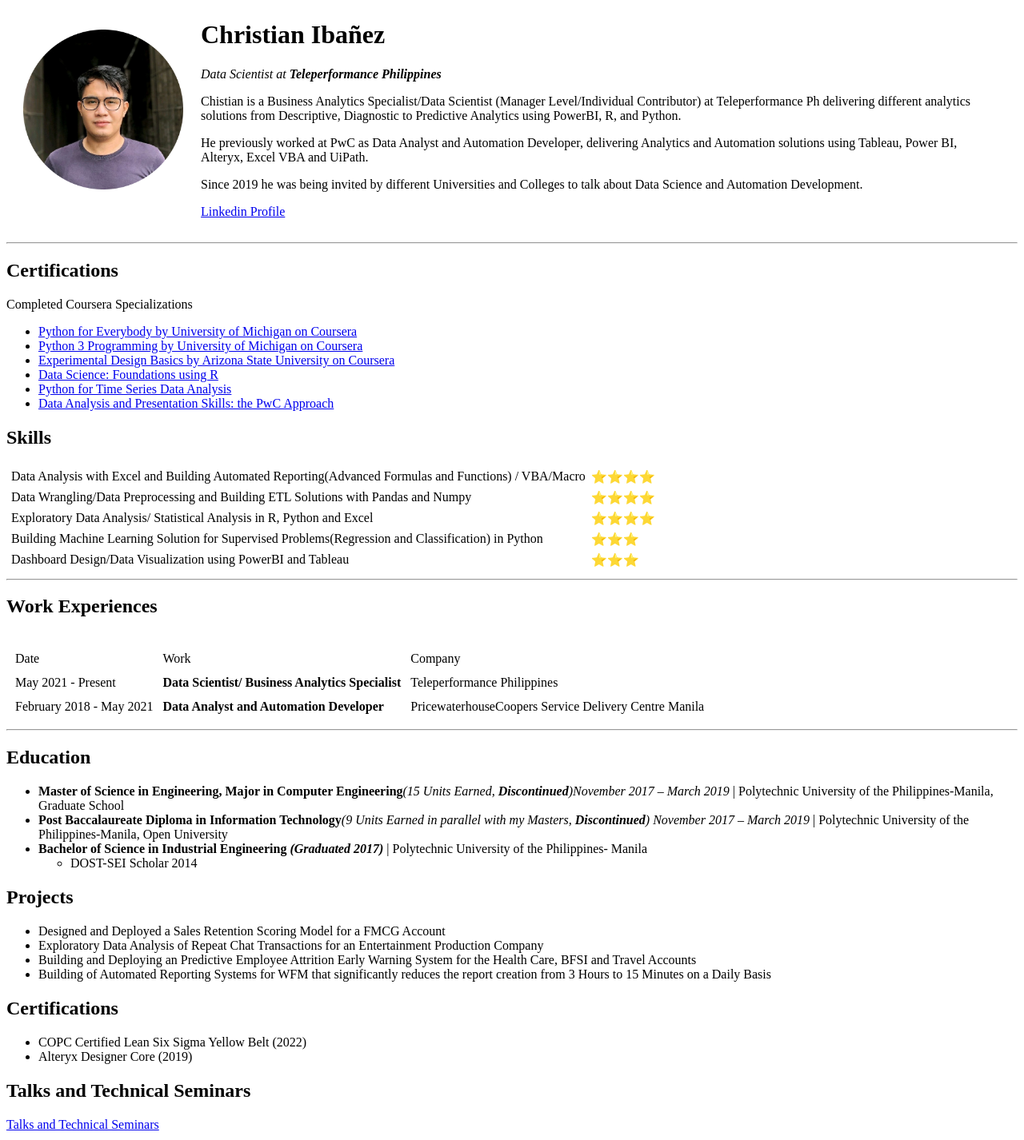
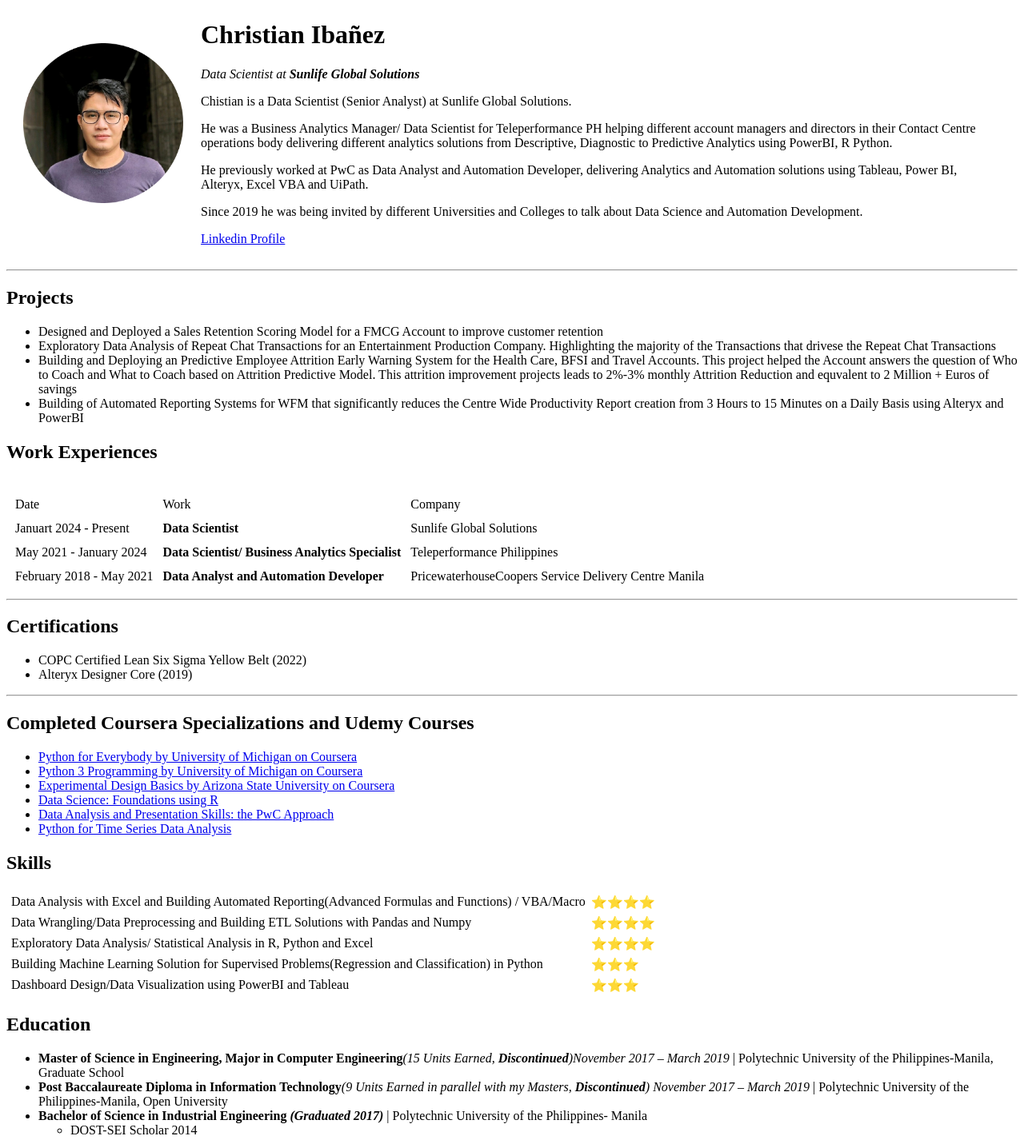
Before and after one commit to Cbanzaime23/Christian-sCV, a plain HTML site: page index.html in a window 1280 px wide. Shown: the part 25-1451 px from the top of the page at 80% size. Drawn offline with Linux system fonts and the light colour scheme.

Commit message:
Move some sections in my CV. Updating my job title and provided some details in my Projects

```diff
--- a/index.html
+++ b/index.html
@@ -13,16 +13,17 @@
 
 <body>
 
-  <table cellspacing = "20">
+  <table cellspacing="20">
     <tr>
       <td>
-        <img src="images/Linkedin DP.png" alt="Christian's Linkedin DP",width="150" height="200">
+        <img src="images/Linkedin DP.png" alt="Christian's Linkedin DP" ,width="150" height="200">
       </td>
       <td>
         <h1>Christian Ibañez</h1>
-        <p><em>Data Scientist at <strong>Teleperformance Philippines</strong></em></p>
+        <p><em>Data Scientist at <strong>Sunlife Global Solutions</strong></em></p>
 
-        <p>Chistian is a Business Analytics Specialist/Data Scientist (Manager Level/Individual Contributor) at Teleperformance Ph delivering different analytics solutions from Descriptive, Diagnostic to Predictive Analytics using PowerBI, R, and Python.</p>
+        <p>Chistian is a Data Scientist (Senior Analyst) at Sunlife Global Solutions.</p>
+        <p>He was a Business Analytics Manager/ Data Scientist for Teleperformance PH helping different account managers and directors in their Contact Centre operations body delivering different analytics solutions from Descriptive, Diagnostic to Predictive Analytics using PowerBI, R Python.</p>
         <p>He previously worked at PwC as Data Analyst and Automation Developer, delivering Analytics and Automation solutions using Tableau, Power BI, Alteryx, Excel VBA and UiPath.</p>
         <p>Since 2019 he was being invited by different Universities and Colleges to talk about Data Science and Automation Development.</p>
 
@@ -33,19 +34,67 @@
 
   <hr>
 
+  <h2>Projects</h2>
+  <ul>
+    <li>Designed and Deployed a Sales Retention Scoring Model for a FMCG Account to improve customer retention</li>
+    <li>Exploratory Data Analysis of Repeat Chat Transactions for an Entertainment Production Company. Highlighting the majority of the Transactions that drivese the Repeat Chat Transactions</li>
+    <li>Building and Deploying an Predictive Employee Attrition Early Warning System for the Health Care, BFSI and Travel Accounts. This project helped the Account answers the question of Who to Coach and What to Coach based on Attrition Predictive Model. This attrition improvement projects leads to 2%-3% monthly Attrition Reduction and equvalent to 2 Million + Euros of savings</li>
+    <li>Building of Automated Reporting Systems for WFM that significantly reduces the Centre Wide Productivity Report creation from 3 Hours to 15 Minutes on a Daily Basis using Alteryx and PowerBI</li>
+  </ul>
+
+  <h2>Work Experiences</h2>
+
+  <table cellspacing="10">
+    <th>
+      <tr>
+        <td>Date</td>
+        <td>Work</td>
+        <td>Company</td>
+      </tr>
+    </th>
+    <tbody>
+      <tr>
+        <td>Januart 2024 - Present</td>
+        <td><strong>Data Scientist</strong></td>
+        <td>Sunlife Global Solutions</td>
+      </tr>
+      <tr>
+        <td>May 2021 - January 2024</td>
+        <td><strong>Data Scientist/ Business Analytics Specialist </strong></td>
+        <td>Teleperformance Philippines</td>
+      </tr>
+      <tr>
+        <td> February 2018 - May 2021</td>
+        <td><strong>Data Analyst and Automation Developer </strong></td>
+        <td>PricewaterhouseCoopers Service Delivery Centre Manila</td>
+      </tr>
+    </tbody>
+    <tfoot>
+    </tfoot>
+
+  </table>
+  <hr>
+
   <h2>Certifications</h2>
-  <p>Completed Coursera Specializations</p>
+  <ul>
+    <li>COPC Certified Lean Six Sigma Yellow Belt (2022)</li>
+    <li>Alteryx Designer Core (2019)</li>
+  </ul>
+  <hr>
+
+  <h2>Completed Coursera Specializations and Udemy Courses</h2>
   <ul>
     <li><a href="https://coursera.org/share/f3c301db8f0d0da86776d3a22973bd5b">Python for Everybody by University of Michigan on Coursera</a></li>
     <li><a href="https://coursera.org/share/a4279e6612bcc8d380605fffaadff0ce">Python 3 Programming by University of Michigan on Coursera</a></li>
     <li><a href="https://coursera.org/share/5a7c39fff7542b83563c03bb7ca2f5c9">Experimental Design Basics by Arizona State University on Coursera</a></li>
     <li><a href="https://www.coursera.org/account/accomplishments/specialization/BWT4R2XXXDYN">Data Science: Foundations using R</a></li>
+    <li><a href="https://www.coursera.org/account/accomplishments/specialization/certificate/49ZSCNWQXGJ6">Data Analysis and Presentation Skills: the PwC Approach</a></li>
     <li><a href="https://www.udemy.com/certificate/UC-e792de8f-dd7c-4148-b1b2-eb61a1cb3396/">Python for Time Series Data Analysis</a></li>
-      <li><a href="https://www.coursera.org/account/accomplishments/specialization/certificate/49ZSCNWQXGJ6">Data Analysis and Presentation Skills: the PwC Approach</a></li>
   </ul>
 
+
   <h2>Skills</h2>
-  <table cellspacing = "5">
+  <table cellspacing="5">
     <tbody>
       <tr>
         <td>Data Analysis with Excel and Building Automated Reporting(Advanced Formulas and Functions) / VBA/Macro</td>
@@ -74,59 +123,20 @@
     </tbody>
   </table>
 
-  <hr>
 
-  <h2>Work Experiences</h2>
-
-  <table cellspacing = "10">
-    <th>
-      <tr>
-        <td>Date</td>
-        <td>Work</td>
-        <td>Company</td>
-      </tr>
-    </th>
-      <tbody>
-        <tr>
-          <td>May 2021 - Present</td>
-          <td><strong>Data Scientist/ Business Analytics Specialist </strong></td>
-          <td>Teleperformance Philippines</td>
-        </tr>
-        <tr>
-          <td> February 2018 - May 2021</td>
-          <td><strong>Data Analyst and Automation Developer </strong></td>
-          <td>PricewaterhouseCoopers Service Delivery Centre Manila</td>
-        </tr>
-      </tbody>
-    <tfoot>
-    </tfoot>
-
-  </table>
-  <hr>
 
   <h2>Education</h2>
   <ul>
     <li><strong>Master of Science in Engineering, Major in Computer Engineering</strong><em>(15 Units Earned, <strong>Discontinued</strong>)November 2017 – March 2019</em> | Polytechnic University of the Philippines-Manila, Graduate School</li>
-    <li><strong>Post Baccalaureate Diploma in Information Technology</strong><em>(9 Units Earned in parallel with my Masters, <strong>Discontinued</strong>) November 2017 – March 2019</em> | Polytechnic University of the Philippines-Manila, Open University</li>
+    <li><strong>Post Baccalaureate Diploma in Information Technology</strong><em>(9 Units Earned in parallel with my Masters, <strong>Discontinued</strong>) November 2017 – March 2019</em> | Polytechnic University of the Philippines-Manila, Open
+      University</li>
     <li><strong>Bachelor of Science in Industrial Engineering</strong><em><strong> (Graduated 2017)</strong></em> | Polytechnic University of the Philippines- Manila</li>
     <ul>
       <li>DOST-SEI Scholar 2014</li>
     </ul>
   </ul>
 
-  <h2>Projects</h2>
-    <ul>
-      <li>Designed and Deployed a Sales Retention Scoring Model for a FMCG Account</li>
-      <li>Exploratory Data Analysis of Repeat Chat Transactions for an Entertainment Production Company</li>
-      <li>Building and Deploying an Predictive Employee Attrition Early Warning System for the Health Care, BFSI and Travel Accounts</li>
-      <li>Building of Automated Reporting Systems for WFM that significantly reduces the report creation from 3 Hours to 15 Minutes on a Daily Basis</li>
-    </ul>
 
-  <h2>Certifications</h2>
-    <ul>
-      <li>COPC Certified Lean Six Sigma Yellow Belt (2022)</li>
-      <li>Alteryx Designer Core (2019)</li>
-    </ul>
 
   <h2>Talks and Technical Seminars</h2>
   <a href="Talks and Seminars.html">Talks and Technical Seminars</a>
```
Lines whose indentation alone changed are shown as unchanged.
